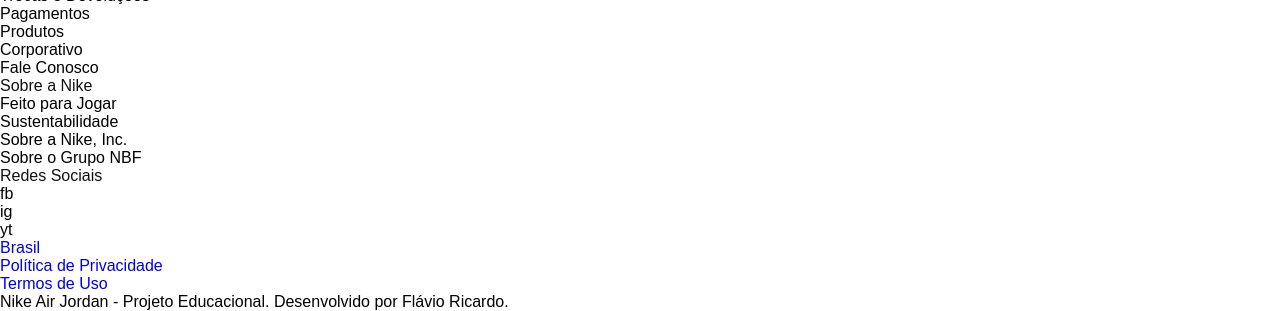
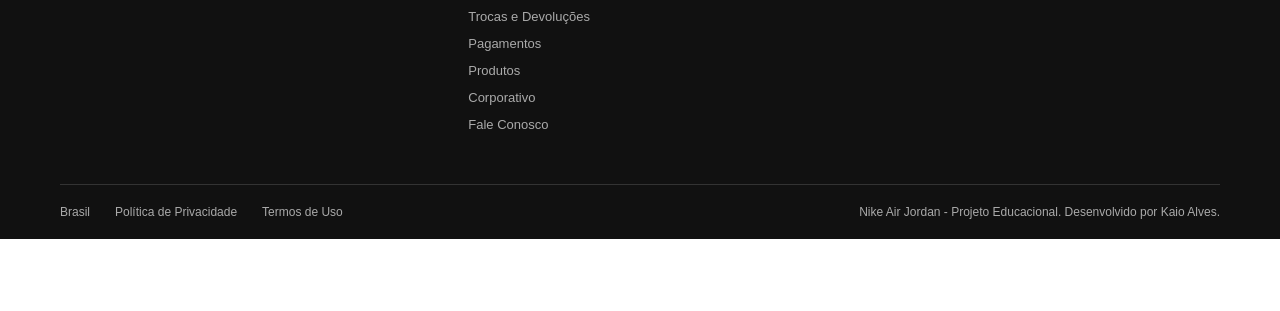
Before and after one commit to kaiooalvess/nike-air-jordan-detalhes, a plain HTML site: page index.html in a window 1280 px wide. Shown: the part 1205-1516 px from the top of the page. After the commit the page ends 1444 px from the top, so only its background shows below. Drawn offline with nearby package versions, Linux system fonts and the light colour scheme.

Commit message:
sttyle.css( Atualizacao do footer)

```diff
--- a/css/style.css
+++ b/css/style.css
@@ -565,3 +565,101 @@
         }
     }
 }
+
+footer {
+    background-color: #111;
+    color: #fff;
+    padding: 40px 60px 20px;
+    font-family: Arial, Helvetica, sans-serif;
+}
+
+/* Parte superior */
+footer .top {
+    display: flex;
+    justify-content: space-between;
+    gap: 40px;
+    max-width: 1400px;
+    margin: 0 auto;
+}
+
+footer .top ul {
+    list-style: none;
+    padding: 0;
+    margin: 0;
+}
+
+footer .top h4 {
+    margin: 0 0 20px;
+    font-size: 14px;
+    text-transform: uppercase;
+}
+
+footer .top li {
+    margin-bottom: 12px;
+}
+
+footer .top li,
+footer .top a {
+    color: #aaa;
+    font-size: 13px;
+    text-decoration: none;
+}
+
+footer .top a:hover {
+    color: #fff;
+}
+
+/* Parte inferior */
+footer .bottom {
+    display: flex;
+    justify-content: space-between;
+    align-items: center;
+
+    max-width: 1400px;
+    margin: 40px auto 0;
+    padding-top: 20px;
+
+    border-top: 1px solid #333;
+}
+
+footer .bottom ul {
+    display: flex;
+    gap: 25px;
+    list-style: none;
+    padding: 0;
+    margin: 0;
+}
+
+footer .bottom li,
+footer .bottom a {
+    color: #aaa;
+    font-size: 12px;
+    text-decoration: none;
+}
+
+footer .bottom a:hover {
+    color: #fff;
+}
+
+/* Responsividade */
+@media (max-width: 768px) {
+    footer {
+        padding: 40px 25px 20px;
+    }
+
+    footer .top {
+        flex-direction: column;
+        gap: 30px;
+    }
+
+    footer .bottom {
+        flex-direction: column;
+        align-items: flex-start;
+        gap: 20px;
+    }
+
+    footer .bottom ul {
+        flex-wrap: wrap;
+        gap: 15px;
+    }
+}
--- a/index.html
+++ b/index.html
@@ -215,9 +215,9 @@
             </ul>
             <ul>
                 <h4>Redes Sociais</h4>
-                <li>fb</li>
-                <li>ig</li>
-                <li>yt</li>
+                <li><i class="ph-fill ph-facebook-logo"></i></li>
+                <li><i class="ph-fill ph-instagram-logo"></i></li>
+                <li><i class="ph-fill ph-youtube-logo"></i></li>
             </ul>
         </nav>
         <div class="bottom">
@@ -227,7 +227,7 @@
                 <li><a href="#">Termos de Uso</a></li>
             </ul>
             <ul>
-                <li>Nike Air Jordan - Projeto Educacional. Desenvolvido por Flávio Ricardo.</li>
+                <li>Nike Air Jordan - Projeto Educacional. Desenvolvido por Kaio Alves.</li>
             </ul>
         </div>
     </footer>
```
